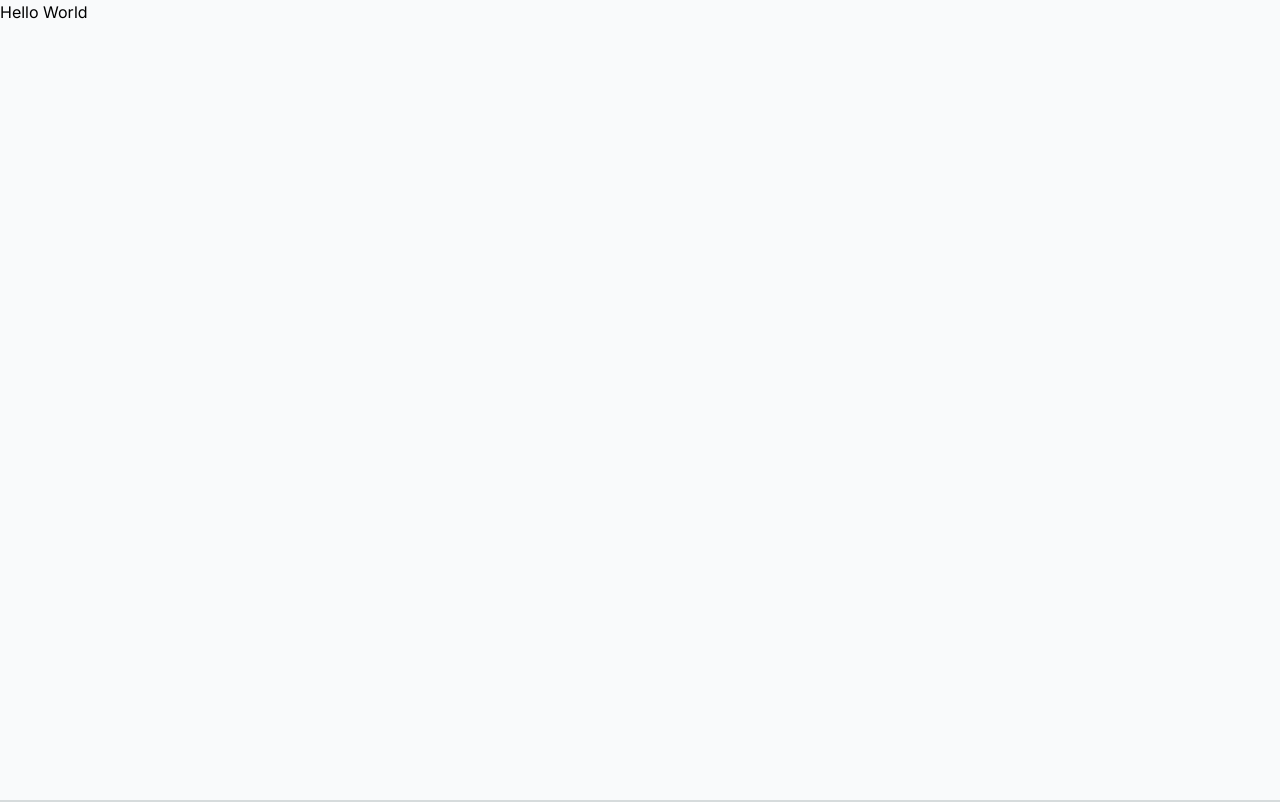
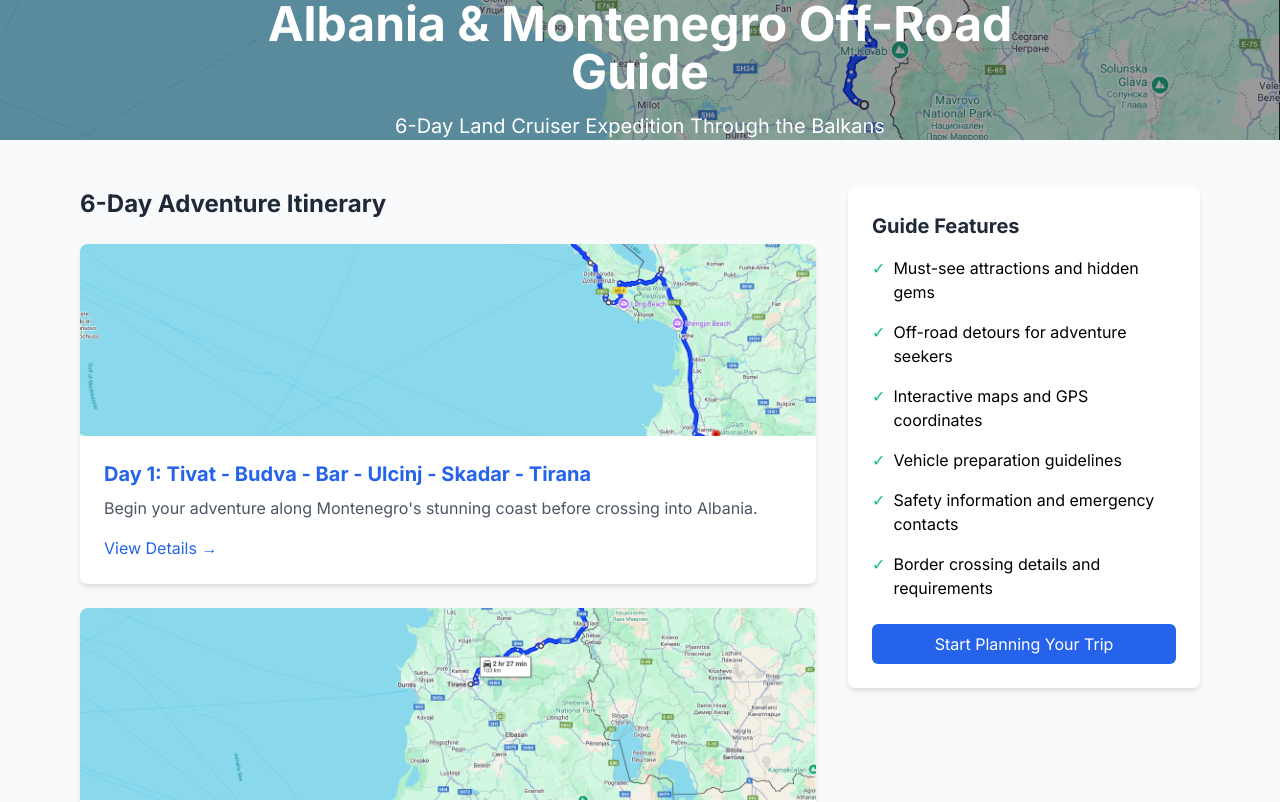
Before and after one commit to elnini0/albania-guide, a Next.js app: page / in a window 1280 px wide. Shown: the top 802 px of the page. Built offline with nearby package versions, Linux system fonts and the light colour scheme.

Commit message:
feat: restore full home page with proper routing

```diff
--- a/app/page.tsx
+++ b/app/page.tsx
@@ -1,7 +1,115 @@
+import Image from 'next/image';
+import Link from 'next/link';
+import { NavHeader, Footer } from './components/common';
+
 export default function Home() {
   return (
-    <div>
-      <h1>Hello World</h1>
+    <div className="min-h-screen bg-gray-50">
+      <NavHeader
+        title="Albania & Montenegro Off-Road Guide"
+        subtitle="6-Day Land Cruiser Expedition Through the Balkans"
+      />
+
+      {/* Main Content */}
+      <div className="max-w-6xl mx-auto px-4 py-12">
+        <div className="grid grid-cols-1 lg:grid-cols-3 gap-8">
+          {/* Main Content Area */}
+          <div className="lg:col-span-2">
+            <section className="mb-12">
+              <h2 className="text-2xl font-bold mb-6 text-gray-800">6-Day Adventure Itinerary</h2>
+              <div className="space-y-6">
+                {/* Day 1 */}
+                <div className="bg-white rounded-lg shadow-md overflow-hidden">
+                  <div className="relative h-48">
+                    <Image
+                      src="/images/day1_route_map.png"
+                      alt="Day 1 Route"
+                      fill
+                      style={{objectFit: 'cover'}}
+                    />
+                  </div>
+                  <div className="p-6">
+                    <h3 className="text-xl font-bold mb-2">
+                      <Link href="/day1" className="text-blue-600 hover:text-blue-800">
+                        Day 1: Tivat - Budva - Bar - Ulcinj - Skadar - Tirana
+                      </Link>
+                    </h3>
+                    <p className="text-gray-600 mb-4">Begin your adventure along Montenegro&apos;s stunning coast before crossing into Albania.</p>
+                    <Link href="/day1" className="text-blue-600 hover:text-blue-800">
+                      View Details →
+                    </Link>
+                  </div>
+                </div>
+
+                {/* Day 2 */}
+                <div className="bg-white rounded-lg shadow-md overflow-hidden">
+                  <div className="relative h-48">
+                    <Image
+                      src="/images/day2_route_map.png"
+                      alt="Day 2 Route"
+                      fill
+                      style={{objectFit: 'cover'}}
+                    />
+                  </div>
+                  <div className="p-6">
+                    <h3 className="text-xl font-bold mb-2">
+                      <Link href="/day2" className="text-blue-600 hover:text-blue-800">
+                        Day 2: Tirana - Bulqizi Lake - Peshkopi
+                      </Link>
+                    </h3>
+                    <p className="text-gray-600 mb-4">Explore Albania&apos;s rugged interior and stunning mountain landscapes.</p>
+                    <Link href="/day2" className="text-blue-600 hover:text-blue-800">
+                      View Details →
+                    </Link>
+                  </div>
+                </div>
+
+                {/* Days 3-6 will be added similarly */}
+              </div>
+            </section>
+          </div>
+
+          {/* Sidebar */}
+          <div className="lg:col-span-1">
+            <div className="bg-white rounded-lg shadow-md p-6 sticky top-6">
+              <h3 className="text-xl font-bold mb-4 text-gray-800">Guide Features</h3>
+              <ul className="space-y-4">
+                <li className="flex items-start">
+                  <span className="text-green-500 mr-2">✓</span>
+                  <span>Must-see attractions and hidden gems</span>
+                </li>
+                <li className="flex items-start">
+                  <span className="text-green-500 mr-2">✓</span>
+                  <span>Off-road detours for adventure seekers</span>
+                </li>
+                <li className="flex items-start">
+                  <span className="text-green-500 mr-2">✓</span>
+                  <span>Interactive maps and GPS coordinates</span>
+                </li>
+                <li className="flex items-start">
+                  <span className="text-green-500 mr-2">✓</span>
+                  <span>Vehicle preparation guidelines</span>
+                </li>
+                <li className="flex items-start">
+                  <span className="text-green-500 mr-2">✓</span>
+                  <span>Safety information and emergency contacts</span>
+                </li>
+                <li className="flex items-start">
+                  <span className="text-green-500 mr-2">✓</span>
+                  <span>Border crossing details and requirements</span>
+                </li>
+              </ul>
+              <div className="mt-6">
+                <Link href="/day1" className="block w-full bg-blue-600 text-white text-center py-2 px-4 rounded-md hover:bg-blue-700 transition-colors">
+                  Start Planning Your Trip
+                </Link>
+              </div>
+            </div>
+          </div>
+        </div>
+      </div>
+
+      <Footer />
     </div>
   );
 }
```
